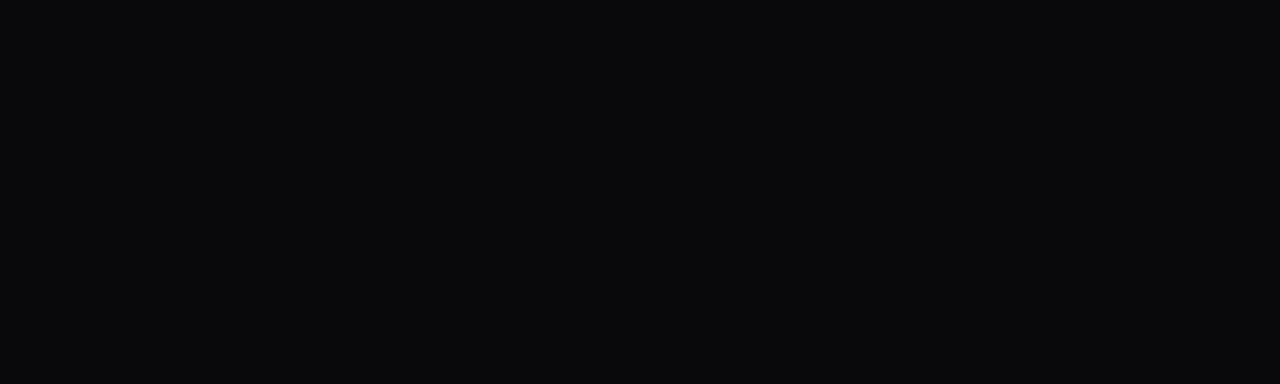
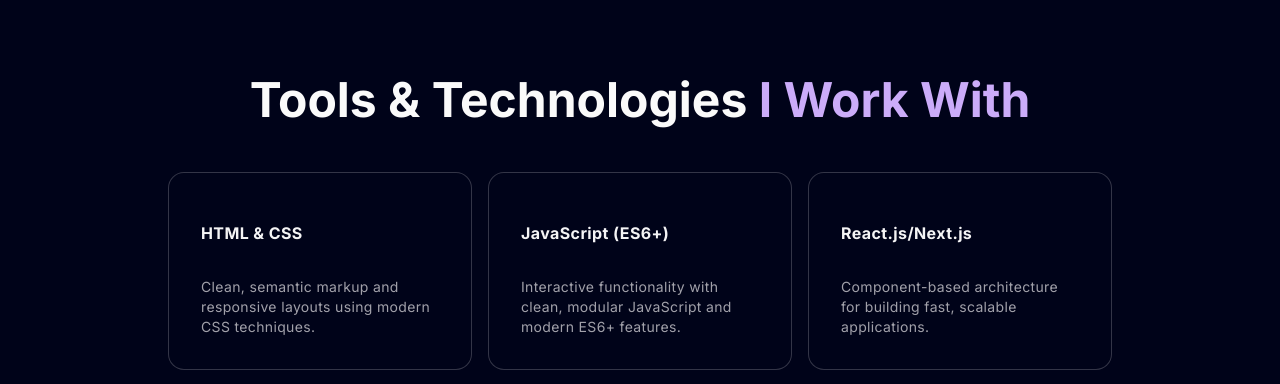
Before and after one commit to l-Oskar/next-portfolio, a Next.js app: page / in a window 1280 px wide. Shown: the part 3156-3540 px from the top of the page. Before the commit the page ends 3152 px from the top, so only its background shows below. Built offline with nearby package versions, Linux system fonts and the light colour scheme.

Commit message:
My Tech Stack Block

```diff
--- a/app/page.tsx
+++ b/app/page.tsx
@@ -1,19 +1,21 @@
-import { FaHome } from "react-icons/fa";
 import Hero from "@/components/Hero";
 import { FloatingNav } from "@/components/ui/FloatingNav";
+import { navItems } from "@/data/index";
 import Grid from "@/components/Grid";
 import RecentProjects from "@/components/RecentProjects";
+import TechStack from "@/components/TechStack";
+import Experience from "@/components/Experience";
 
 export default function Home() {
   return (
     <main className="relative bg-black-100 flex justify-center items-center flex-col overflow-hidden mx-auto sm:px-10 px-5">
       <div className="max-w-7xl w-full">
-        <FloatingNav
-          navItems={[{ name: "Home", link: "/", icon: <FaHome /> }]}
-        />
+        <FloatingNav navItems={navItems} />
         <Hero />
         <Grid />
         <RecentProjects />
+        <TechStack />
+        <Experience />
       </div>
     </main>
   );
--- /dev/null
+++ b/components/Experience.tsx
@@ -0,0 +1,7 @@
+import React from "react";
+
+const Experience = () => {
+  return <div>Experience</div>;
+};
+
+export default Experience;
--- a/components/RecentProjects.tsx
+++ b/components/RecentProjects.tsx
@@ -7,7 +7,7 @@ import { PinContainer } from "./ui/3d-pin";
 
 const RecentProjects = () => {
   return (
-    <div className="py-20">
+    <div id="projects" className="py-20">
       <h1 className="heading">
         A small selection of{" "}
         <span className="text-purple">recent projects</span>
@@ -17,9 +17,7 @@ const RecentProjects = () => {
           <div
             className="lg:min-h-[32.5rem] h-[25rem] flex items-center justify-center sm:w-96 w-[80vw]"
             key={item.id}>
-            <PinContainer
-              title="/ui.aceternity.com"
-              href="https://twitter.com/mannupaaji">
+            <PinContainer title="/ui.aceternity.com" href="#">
               <div className="relative flex items-center justify-center sm:w-96 w-[80vw] overflow-hidden h-[20vh] lg:h-[30vh] mb-10">
                 <div
                   className="relative w-full h-full overflow-hidden lg:rounded-3xl"
--- /dev/null
+++ b/components/TechStack.tsx
@@ -0,0 +1,15 @@
+import { HoverEffect } from "@/components/ui/card-hover-effect";
+import { cards } from "@/data/index";
+
+export default function TechStack() {
+  return (
+    <div id="techStack" className="py-20">
+      <h1 className="heading">
+        Tools & Technologies <span className="text-purple">I Work With</span>
+      </h1>
+      <div className="max-w-5xl mx-auto px-8">
+        <HoverEffect items={cards} />
+      </div>
+    </div>
+  );
+}
--- a/components/ui/FloatingNav.tsx
+++ b/components/ui/FloatingNav.tsx
@@ -55,7 +55,7 @@ export const FloatingNav = ({
           duration: 0.2,
         }}
         className={cn(
-          "flex max-w-fit  fixed top-10 inset-x-0 mx-auto border border-transparent dark:border-white/[0.2] rounded-full dark:bg-black bg-white shadow-[0px_2px_3px_-1px_rgba(0,0,0,0.1),0px_1px_0px_0px_rgba(25,28,33,0.02),0px_0px_0px_1px_rgba(25,28,33,0.08)] z-[5000] pr-2 pl-8 py-2  items-center justify-center space-x-4",
+          "flex max-w-fit fixed top-10 inset-x-0 mx-auto border rounded-full shadow-[0px_2px_3px_-1px_rgba(0,0,0,0.1),0px_1px_0px_0px_rgba(25,28,33,0.02),0px_0px_0px_1px_rgba(25,28,33,0.08)] z-[5000] px-8 py-3 items-center justify-center space-x-4 border-white/[0.2] bg-black-100",
           className
         )}>
         {navItems.map((navItem: any, idx: number) => (
@@ -69,10 +69,6 @@ export const FloatingNav = ({
             <span className="hidden sm:block text-sm">{navItem.name}</span>
           </a>
         ))}
-        <button className="border text-sm font-medium relative border-neutral-200 dark:border-white/[0.2] text-black dark:text-white px-4 py-2 rounded-full">
-          <span>Login</span>
-          <span className="absolute inset-x-0 w-1/2 mx-auto -bottom-px bg-gradient-to-r from-transparent via-blue-500 to-transparent  h-px" />
-        </button>
       </motion.div>
     </AnimatePresence>
   );
--- /dev/null
+++ b/components/ui/card-hover-effect.tsx
@@ -0,0 +1,108 @@
+"use client";
+import { cn } from "@/utils/cn";
+import { AnimatePresence, motion } from "motion/react";
+
+import { useState } from "react";
+
+export const HoverEffect = ({
+  items,
+  className,
+}: {
+  items: {
+    title: string;
+    description: string;
+    link?: string;
+  }[];
+  className?: string;
+}) => {
+  let [hoveredIndex, setHoveredIndex] = useState<number | null>(null);
+
+  return (
+    <div
+      className={cn(
+        "grid grid-cols-1 md:grid-cols-2  lg:grid-cols-3  py-10",
+        className
+      )}>
+      {items.map((item, idx) => (
+        <a
+          href={item?.link}
+          key={item?.link}
+          className="relative group  block p-2 h-full w-full"
+          onMouseEnter={() => setHoveredIndex(idx)}
+          onMouseLeave={() => setHoveredIndex(null)}>
+          <AnimatePresence>
+            {hoveredIndex === idx && (
+              <motion.span
+                className="absolute inset-0 h-full w-full bg-neutral-200 dark:bg-purple block  rounded-3xl"
+                layoutId="hoverBackground"
+                initial={{ opacity: 0 }}
+                animate={{
+                  opacity: 1,
+                  transition: { duration: 0.15 },
+                }}
+                exit={{
+                  opacity: 0,
+                  transition: { duration: 0.15, delay: 0.2 },
+                }}
+              />
+            )}
+          </AnimatePresence>
+          <Card>
+            <CardTitle>{item.title}</CardTitle>
+            <CardDescription>{item.description}</CardDescription>
+          </Card>
+        </a>
+      ))}
+    </div>
+  );
+};
+
+export const Card = ({
+  className,
+  children,
+}: {
+  className?: string;
+  children: React.ReactNode;
+}) => {
+  return (
+    <div
+      className={cn(
+        "rounded-2xl h-full w-full p-4 overflow-hidden bg-black-100 border border-transparent dark:border-white/[0.2] group-hover:border-slate-700 relative z-20",
+        className
+      )}>
+      <div className="relative z-50">
+        <div className="p-4">{children}</div>
+      </div>
+    </div>
+  );
+};
+export const CardTitle = ({
+  className,
+  children,
+}: {
+  className?: string;
+  children: React.ReactNode;
+}) => {
+  return (
+    <h4 className={cn("text-zinc-100 font-bold tracking-wide mt-4", className)}>
+      {children}
+    </h4>
+  );
+};
+export const CardDescription = ({
+  className,
+  children,
+}: {
+  className?: string;
+  children: React.ReactNode;
+}) => {
+  return (
+    <p
+      className={cn(
+        "mt-8 text-zinc-400 tracking-wide leading-relaxed text-sm",
+        className
+      )}>
+      {children}
+    </p>
+  );
+};
--- a/data/index.tsx
+++ b/data/index.tsx
@@ -1,7 +1,7 @@
 export const navItems = [
   { name: "About", link: "#about" },
   { name: "Projects", link: "#projects" },
-  { name: "Testimonials", link: "#testimonials" },
+  { name: "Tech Stack", link: "#techStack" },
   { name: "Contact", link: "#contact" },
 ];
 
@@ -104,36 +104,51 @@ export const projects = [
   },
 ];
 
-export const testimonials = [
+export const cards = [
   {
-    quote:
-      "Collaborating with Adrian was an absolute pleasure. His professionalism, promptness, and dedication to delivering exceptional results were evident throughout our project. Adrian's enthusiasm for every facet of development truly stands out. If you're seeking to elevate your website and elevate your brand, Adrian is the ideal partner.",
-    name: "Michael Johnson",
-    title: "Director of AlphaStream Technologies",
+    title: "HTML & CSS",
+    description:
+      "Clean, semantic markup and responsive layouts using modern CSS techniques.",
   },
   {
-    quote:
-      "Collaborating with Adrian was an absolute pleasure. His professionalism, promptness, and dedication to delivering exceptional results were evident throughout our project. Adrian's enthusiasm for every facet of development truly stands out. If you're seeking to elevate your website and elevate your brand, Adrian is the ideal partner.",
-    name: "Michael Johnson",
-    title: "Director of AlphaStream Technologies",
+    title: "JavaScript (ES6+)",
+    description:
+      "Interactive functionality with clean, modular JavaScript and modern ES6+ features.",
   },
   {
-    quote:
-      "Collaborating with Adrian was an absolute pleasure. His professionalism, promptness, and dedication to delivering exceptional results were evident throughout our project. Adrian's enthusiasm for every facet of development truly stands out. If you're seeking to elevate your website and elevate your brand, Adrian is the ideal partner.",
-    name: "Michael Johnson",
-    title: "Director of AlphaStream Technologies",
+    title: "React.js/Next.js",
+    description:
+      "Component-based architecture for building fast, scalable applications.",
   },
   {
-    quote:
-      "Collaborating with Adrian was an absolute pleasure. His professionalism, promptness, and dedication to delivering exceptional results were evident throughout our project. Adrian's enthusiasm for every facet of development truly stands out. If you're seeking to elevate your website and elevate your brand, Adrian is the ideal partner.",
-    name: "Michael Johnson",
-    title: "Director of AlphaStream Technologies",
+    title: "Tailwind CSS",
+    description:
+      "Utility-first CSS framework for rapid UI development with consistent design.",
   },
   {
-    quote:
-      "Collaborating with Adrian was an absolute pleasure. His professionalism, promptness, and dedication to delivering exceptional results were evident throughout our project. Adrian's enthusiasm for every facet of development truly stands out. If you're seeking to elevate your website and elevate your brand, Adrian is the ideal partner.",
-    name: "Michael Johnson",
-    title: "Director of AlphaStream Technologies",
+    title: "Redux Toolkit",
+    description:
+      "State management for complex interfaces with minimal boilerplate and great scalability.",
+  },
+  {
+    title: "REST API Integration",
+    description:
+      "Connect and consume external data using fetch, axios, and async logic.",
+  },
+  {
+    title: "Responsive Design",
+    description:
+      "Pixel-perfect layouts across all screen sizes using mobile-first principles.",
+  },
+  {
+    title: "Git & GitHub",
+    description:
+      "Version control for collaborative development and clean deployment workflows.",
+  },
+  {
+    title: "Figma to Code",
+    description:
+      "Transform UI/UX designs into functional, accessible, and performant websites.",
   },
 ];
 
```
